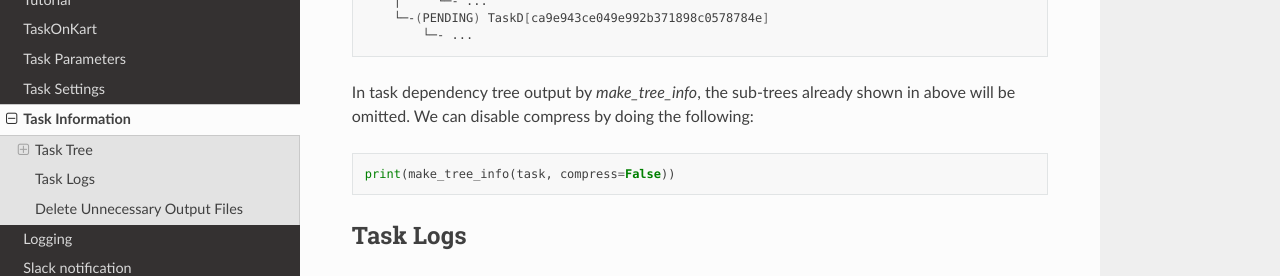
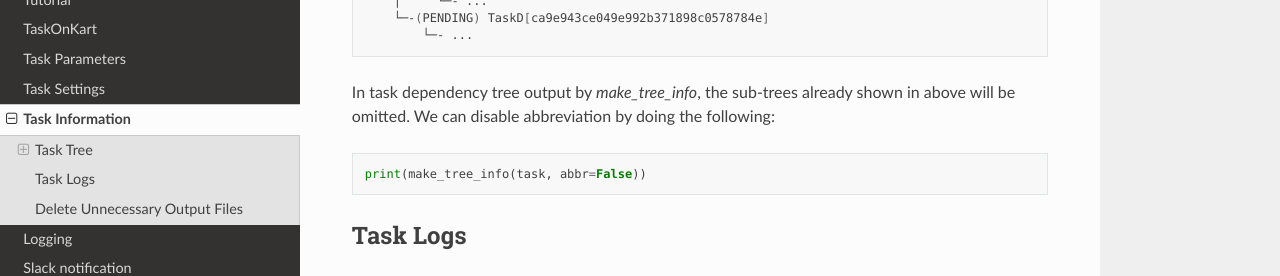
Before and after one commit to m3dev/gokart, a Sphinx documentation site: the page built from docs/task_information.rst, in a window 1280 px wide and 900 px high, scrolled down 1962 px. Shown: the part 175-451 px from the top of the window. Built offline with Sphinx 7.4.7 and the Read the Docs theme 2.0.0, drawn with Linux system fonts in a browser that asks for light colours; pages that are not in the unit, such as notebooks, are missing from menus; the version number is read from the project's files by our own code.

Commit message:
compress -> abbr

```diff
--- a/docs/task_information.rst
+++ b/docs/task_information.rst
@@ -126,11 +126,11 @@ The more dependencies you have, the harder it is to see the tree.
 
 
 In task dependency tree output by `make_tree_info`, the sub-trees already shown in above will be omitted.
-We can disable compress by doing the following:
+We can disable abbreviation by doing the following:
 
 .. code:: python
 
-    print(make_tree_info(task, compress=False))
+    print(make_tree_info(task, abbr=False))
 
 
 
```
Also changed, not shown: 1 other file.
